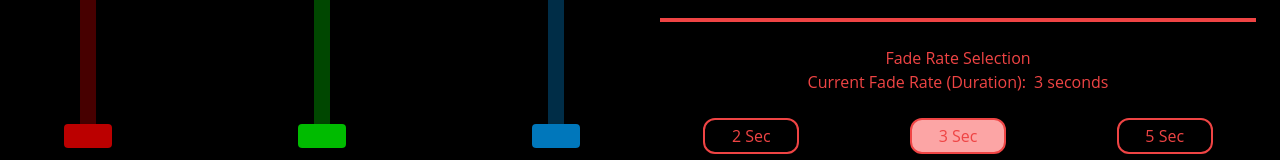
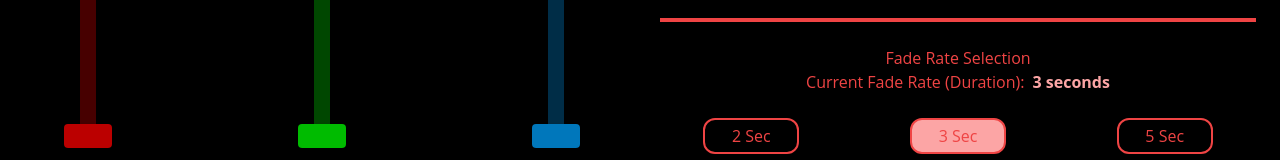
Before and after one commit to CelestialCoyote/react-hercules-chromacove, a React (Create React App) app in the folder frontend/: page /rgbcove in a window 1280 px wide. Shown: the part 430-590 px from the top of the page. Built offline with nearby package versions, Linux system fonts and the light colour scheme.

Commit message:
minor css change to fade select

```diff
--- a/frontend/src/Components/FadeRateSelect.jsx
+++ b/frontend/src/Components/FadeRateSelect.jsx
@@ -2,23 +2,19 @@ export default function FadeRateSelect({ duration, setDuration }) {
 	const fadeRates = [2, 3, 5, 10, 30, 60];
 
 	return (
-
 		<div className="border-red-500 text-red-500 border-t-4 mt-10">
 
-			<h3
-				className="text-center mt-6"
-			>
+			<h3 className="text-center mt-6">
 				Fade Rate Selection
 			</h3>
 
 			<div className="flex flex-col">
-
 				<div className="flex justify-center mb-6">
 					<h3 className="mr-2">
 						Current Fade Rate (Duration):
 					</h3>
 
-					<h3 className="">
+					<h3 className="font-bold text-red-300">
 						{duration} seconds
 					</h3>
 				</div>
@@ -45,11 +41,7 @@ export default function FadeRateSelect({ duration, setDuration }) {
 						</button>
 					))}
 				</div>
-
 			</div>
-
 		</div>
-
-	)
-
+	);
 };
```
